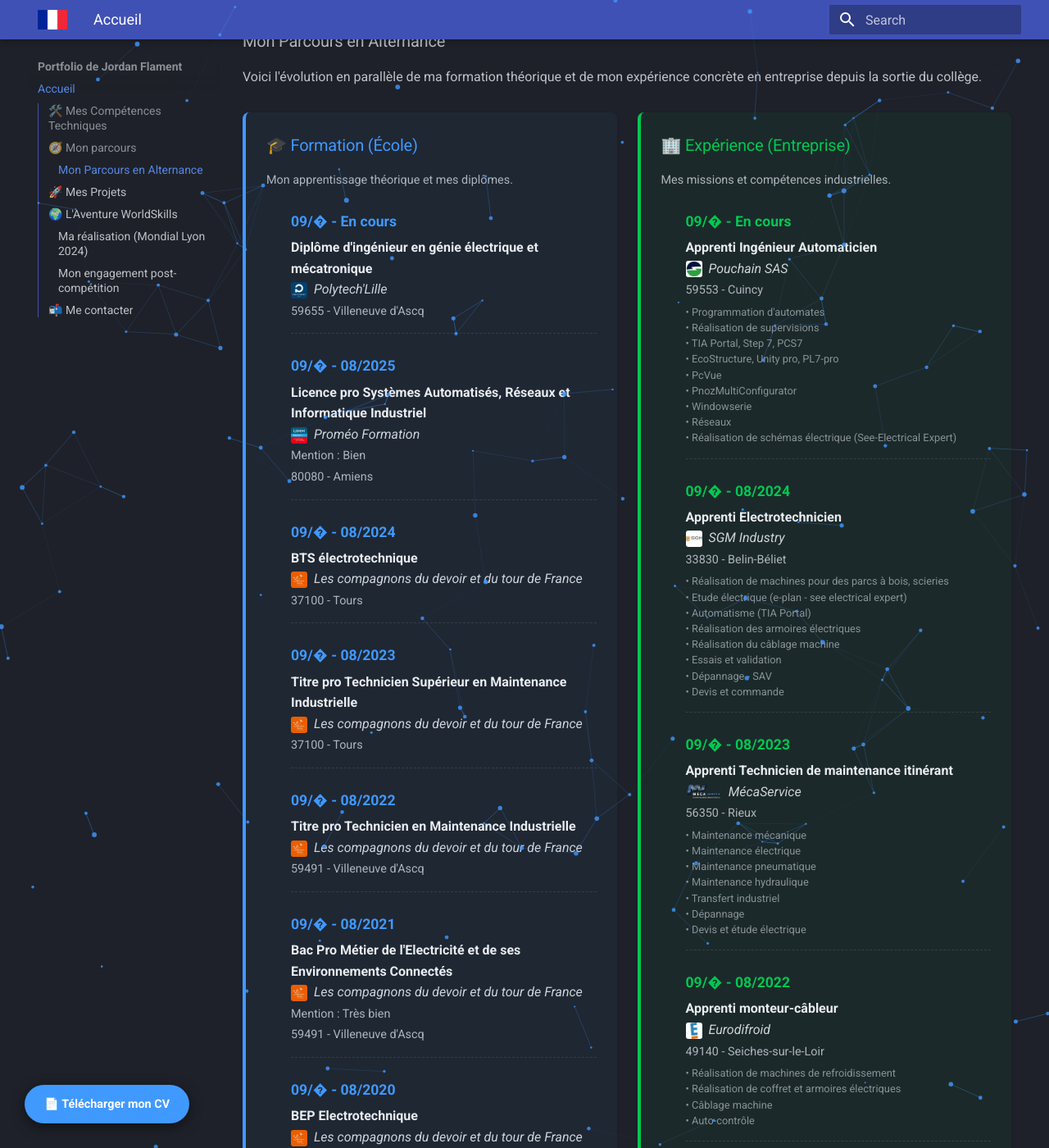
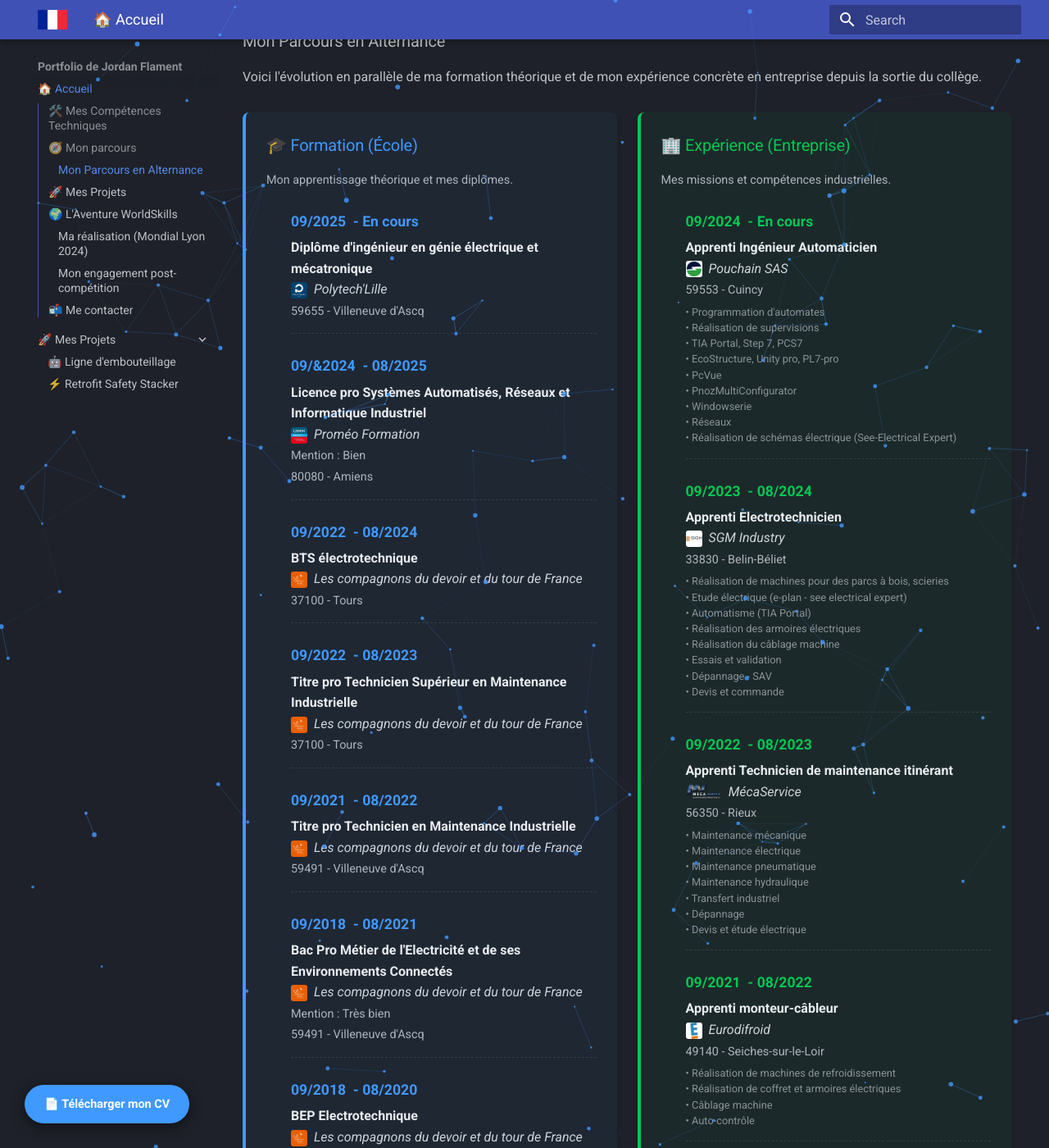
Before and after one commit to jordan-flament/jordan-flament.github.io, an MkDocs documentation site: the page built from docs/index.md, in a window 1280 px wide and 1400 px high, scrolled down 1466 px. Shown: the whole window at 82% size. Built offline with MkDocs 1.6.1 and Material for MkDocs 9.7.7, drawn with Linux system fonts in a browser that asks for light colours; some of the changed text lies outside the part shown.

Commit message:
MAJ sommaire

```diff
--- a/docs/index.md
+++ b/docs/index.md
@@ -352,7 +352,7 @@
 
     <ul style="list-style: none; padding-left: 0; margin-bottom: 0; color: #e9ecef;">
       <li style="margin-bottom: 25px; border-bottom: 1px dashed rgba(255,255,255,0.1); padding-bottom: 15px;">
-        <span style="font-weight: bold; display: block; font-size: 1.1em; color: #4099ff;">09/&#82032025 - En cours</span>
+        <span style="font-weight: bold; display: block; font-size: 1.1em; color: #4099ff;">09/2025 &#8203 - En cours</span>
         <span style="font-weight: 600; display: block; margin-top: 5px;">Diplôme d'ingénieur en génie électrique et mécatronique</span>
         <span style="font-style: italic; color: #ced4da;">
           <img src="images/polytech.jpg" style="height: 20px; vertical-align: middle; margin-right: 8px; border-radius: 3px;">Polytech'Lille
@@ -360,7 +360,7 @@
         <span style="font-style: normal; font-size: 0.9em; color: #adb5bd;">59655 - Villeneuve d'Ascq</span>
       </li>
       <li style="margin-bottom: 25px; border-bottom: 1px dashed rgba(255,255,255,0.1); padding-bottom: 15px;">
-        <span style="font-weight: bold; display: block; font-size: 1.1em; color: #4099ff;">09/&#82032024 - 08/2025</span>
+        <span style="font-weight: bold; display: block; font-size: 1.1em; color: #4099ff;">09/&2024 &#8203 - 08/2025</span>
         <span style="font-weight: 600; display: block; margin-top: 5px;">Licence pro Systèmes Automatisés, Réseaux et Informatique Industriel</span>
         <span style="font-style: italic; color: #ced4da;">
           <img src="images/promeo.jpg" style="height: 20px; vertical-align: middle; margin-right: 8px; border-radius: 3px;">Proméo Formation
@@ -369,7 +369,7 @@
         <span style="font-style: normal; font-size: 0.9em; color: #adb5bd;">80080 - Amiens</span>
       </li>
       <li style="margin-bottom: 25px; border-bottom: 1px dashed rgba(255,255,255,0.1); padding-bottom: 15px;">
-        <span style="font-weight: bold; display: block; font-size: 1.1em; color: #4099ff;">09/&#82032022 - 08/2024</span>
+        <span style="font-weight: bold; display: block; font-size: 1.1em; color: #4099ff;">09/2022 &#8203 - 08/2024</span>
         <span style="font-weight: 600; display: block; margin-top: 5px;">BTS électrotechnique</span>
         <span style="font-style: italic; color: #ced4da;">
           <img src="images/compagnons.jpg" style="height: 20px; vertical-align: middle; margin-right: 8px; border-radius: 3px;">Les compagnons du devoir et du tour de France
@@ -377,7 +377,7 @@
         <span style="font-style: normal; font-size: 0.9em; color: #adb5bd;">37100 - Tours</span>
       </li>
       <li style="margin-bottom: 25px; border-bottom: 1px dashed rgba(255,255,255,0.1); padding-bottom: 15px;">
-        <span style="font-weight: bold; display: block; font-size: 1.1em; color: #4099ff;">09/&#82032022 - 08/2023</span>
+        <span style="font-weight: bold; display: block; font-size: 1.1em; color: #4099ff;">09/2022 &#8203 - 08/2023</span>
         <span style="font-weight: 600; display: block; margin-top: 5px;">Titre pro Technicien Supérieur en Maintenance Industrielle</span>
         <span style="font-style: italic; color: #ced4da;">
           <img src="images/compagnons.jpg" style="height: 20px; vertical-align: middle; margin-right: 8px; border-radius: 3px;">Les compagnons du devoir et du tour de France
@@ -385,7 +385,7 @@
         <span style="font-style: normal; font-size: 0.9em; color: #adb5bd;">37100 - Tours</span>
       </li>
       <li style="margin-bottom: 25px; border-bottom: 1px dashed rgba(255,255,255,0.1); padding-bottom: 15px;">
-        <span style="font-weight: bold; display: block; font-size: 1.1em; color: #4099ff;">09/&#82032021 - 08/2022</span>
+        <span style="font-weight: bold; display: block; font-size: 1.1em; color: #4099ff;">09/2021 &#8203 - 08/2022</span>
         <span style="font-weight: 600; display: block; margin-top: 5px;">Titre pro Technicien en Maintenance Industrielle</span>
         <span style="font-style: italic; color: #ced4da;">
           <img src="images/compagnons.jpg" style="height: 20px; vertical-align: middle; margin-right: 8px; border-radius: 3px;">Les compagnons du devoir et du tour de France
@@ -393,7 +393,7 @@
         <span style="font-style: normal; font-size: 0.9em; color: #adb5bd;">59491 - Villeneuve d'Ascq</span>
       </li>
       <li style="margin-bottom: 25px; border-bottom: 1px dashed rgba(255,255,255,0.1); padding-bottom: 15px;">
-        <span style="font-weight: bold; display: block; font-size: 1.1em; color: #4099ff;">09/&#82032018 - 08/2021</span>
+        <span style="font-weight: bold; display: block; font-size: 1.1em; color: #4099ff;">09/2018 &#8203 - 08/2021</span>
         <span style="font-weight: 600; display: block; margin-top: 5px;">Bac Pro Métier de l'Electricité et de ses Environnements Connectés</span>
         <span style="font-style: italic; color: #ced4da;">
           <img src="images/compagnons.jpg" style="height: 20px; vertical-align: middle; margin-right: 8px; border-radius: 3px;">Les compagnons du devoir et du tour de France
@@ -402,7 +402,7 @@
         <span style="font-style: normal; font-size: 0.9em; color: #adb5bd;">59491 - Villeneuve d'Ascq</span>
       </li>
       <li style="margin-bottom: 25px; border-bottom: 1px dashed rgba(255,255,255,0.1); padding-bottom: 15px;">
-        <span style="font-weight: bold; display: block; font-size: 1.1em; color: #4099ff;">09/&#82032018 - 08/2020</span>
+        <span style="font-weight: bold; display: block; font-size: 1.1em; color: #4099ff;">09/2018 &#8203 - 08/2020</span>
         <span style="font-weight: 600; display: block; margin-top: 5px;">BEP Electrotechnique</span>
         <span style="font-style: italic; color: #ced4da;">
           <img src="images/compagnons.jpg" style="height: 20px; vertical-align: middle; margin-right: 8px; border-radius: 3px;">Les compagnons du devoir et du tour de France
@@ -419,7 +419,7 @@
 
     <ul style="list-style: none; padding-left: 0; margin-bottom: 0; color: #e9ecef;">
       <li style="margin-bottom: 25px; border-bottom: 1px dashed rgba(255,255,255,0.1); padding-bottom: 15px;">
-        <span style="font-weight: bold; display: block; font-size: 1.1em; color: #00c853;">09/&#82032024 - En cours</span>
+        <span style="font-weight: bold; display: block; font-size: 1.1em; color: #00c853;">09/2024 &#8203 - En cours</span>
         <span style="font-weight: 600; display: block; margin-top: 5px;">Apprenti Ingénieur Automaticien</span>
         <span style="font-style: italic; color: #ced4da;">
           <img src="images/pouchain.jpg" style="height: 20px; vertical-align: middle; margin-right: 8px; border-radius: 3px;">Pouchain SAS
@@ -428,7 +428,7 @@
         <small style="display: block; margin-top: 5px; color: #adb5bd; line-height: 1.5;">• Programmation d'automates <br>• Réalisation de supervisions <br>• TIA Portal, Step 7, PCS7<br>• EcoStructure, Unity pro, PL7-pro <br> • PcVue <br> • PnozMultiConfigurator <br>• Windowserie <br>• Réseaux <br>• Réalisation de schémas électrique (See-Electrical Expert) </small>
       </li>
       <li style="margin-bottom: 25px; border-bottom: 1px dashed rgba(255,255,255,0.1); padding-bottom: 15px;">
-        <span style="font-weight: bold; display: block; font-size: 1.1em; color: #00c853;">09/&#82032023 - 08/2024</span>
+        <span style="font-weight: bold; display: block; font-size: 1.1em; color: #00c853;">09/2023 &#8203 - 08/2024</span>
         <span style="font-weight: 600; display: block; margin-top: 5px;">Apprenti Electrotechnicien</span>
         <span style="font-style: italic; color: #ced4da;">
           <img src="images/sgm.jpg" style="height: 20px; vertical-align: middle; margin-right: 8px; border-radius: 3px;">SGM Industry
@@ -437,7 +437,7 @@
         <small style="display: block; margin-top: 5px; color: #adb5bd; line-height: 1.5;">• Réalisation de machines pour des parcs à bois, scieries <br> • Etude électrique (e-plan - see electrical expert) <br> • Automatisme (TIA Portal) <br> • Réalisation des armoires électriques<br> • Réalisation du câblage machine <br> • Essais et validation <br> • Dépannage - SAV <br> • Devis et commande </small>
       </li>
       <li style="margin-bottom: 25px; border-bottom: 1px dashed rgba(255,255,255,0.1); padding-bottom: 15px;">
-        <span style="font-weight: bold; display: block; font-size: 1.1em; color: #00c853;">09/&#82032022 - 08/2023</span>
+        <span style="font-weight: bold; display: block; font-size: 1.1em; color: #00c853;">09/2022 &#8203 - 08/2023</span>
         <span style="font-weight: 600; display: block; margin-top: 5px;">Apprenti Technicien de maintenance itinérant</span>
         <span style="font-style: italic; color: #ced4da;">
           <img src="images/mecaservice.png" style="height: 20px; vertical-align: middle; margin-right: 8px; border-radius: 3px;">MécaService
@@ -446,7 +446,7 @@
         <small style="display: block; margin-top: 5px; color: #adb5bd; line-height: 1.5;">• Maintenance mécanique <br> • Maintenance électrique <br> • Maintenance pneumatique <br> • Maintenance hydraulique <br> • Transfert industriel <br> • Dépannage <br> • Devis et étude électrique </small>
       </li>
       <li style="margin-bottom: 25px; border-bottom: 1px dashed rgba(255,255,255,0.1); padding-bottom: 15px;">
-        <span style="font-weight: bold; display: block; font-size: 1.1em; color: #00c853;">09/&#82032021 - 08/2022</span>
+        <span style="font-weight: bold; display: block; font-size: 1.1em; color: #00c853;">09/2021 &#8203 - 08/2022</span>
         <span style="font-weight: 600; display: block; margin-top: 5px;">Apprenti monteur-câbleur</span>
         <span style="font-style: italic; color: #ced4da;">
           <img src="images/eurodifroid.jpg" style="height: 20px; vertical-align: middle; margin-right: 8px; border-radius: 3px;">Eurodifroid
@@ -455,7 +455,7 @@
         <small style="display: block; margin-top: 5px; color: #adb5bd; line-height: 1.5;">• Réalisation de machines de refroidissement <br> • Réalisation de coffret et armoires électriques <br> • Câblage machine <br> • Auto-contrôle</small>
       </li>
       <li style="margin-bottom: 25px; border-bottom: 1px dashed rgba(255,255,255,0.1); padding-bottom: 15px;">
-        <span style="font-weight: bold; display: block; font-size: 1.1em; color: #00c853;">09/&#82032018 - 08/2021</span>
+        <span style="font-weight: bold; display: block; font-size: 1.1em; color: #00c853;">09/2018 &#8203 - 08/2021</span>
         <span style="font-weight: 600; display: block; margin-top: 5px;">Apprenti électricien</span>
         <span style="font-style: italic; color: #ced4da;">
           <img src="images/ecotechnics.jpg" style="height: 20px; vertical-align: middle; margin-right: 8px; border-radius: 3px;">Ecotechnics
--- a/mkdocs.yml
+++ b/mkdocs.yml
@@ -17,7 +17,10 @@
   - javascripts/effet.js
 
 nav:
-  - Accueil: index.md
+  - 🏠 Accueil: index.md
+  - 🚀 Mes Projets:
+      - 🤖 Ligne d'embouteillage: projetYacco.md
+      - ⚡ Retrofit Safety Stacker: projetKingspan.md
 
 extra:
   analytics:
```
